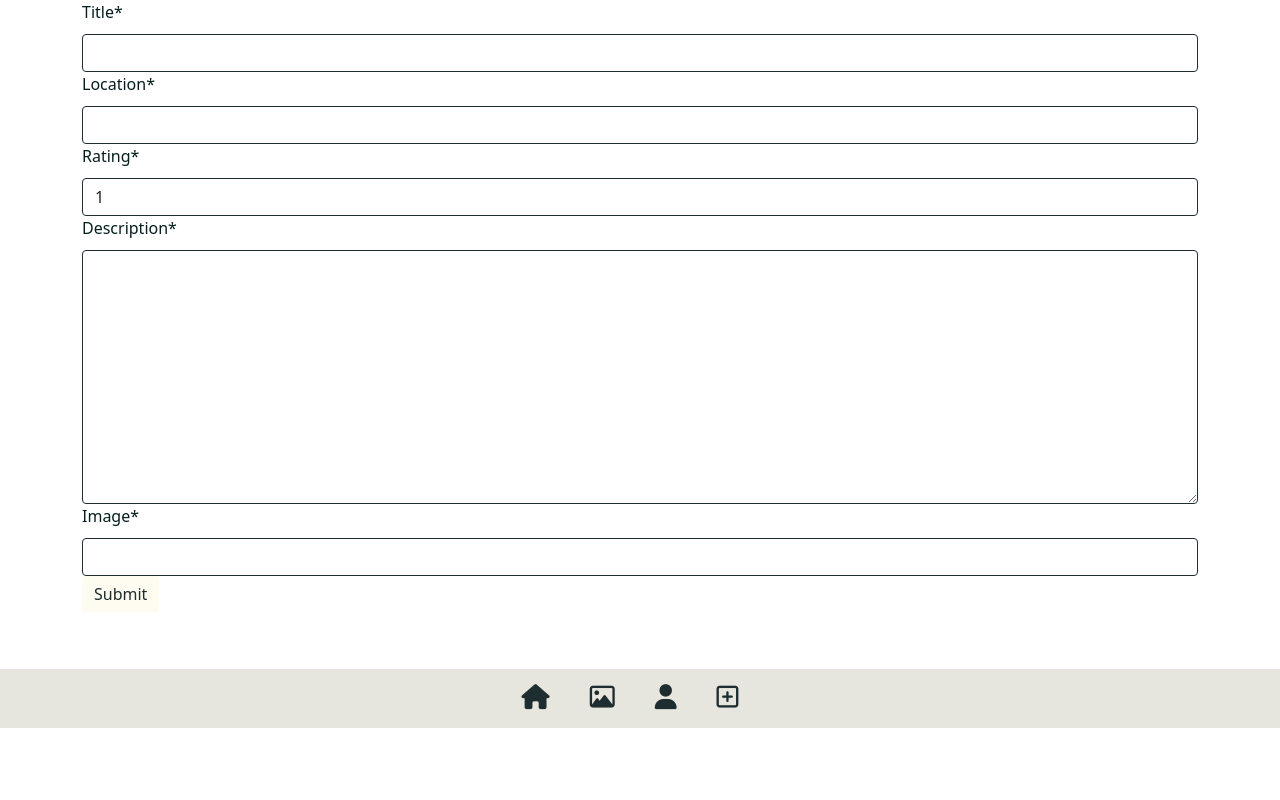
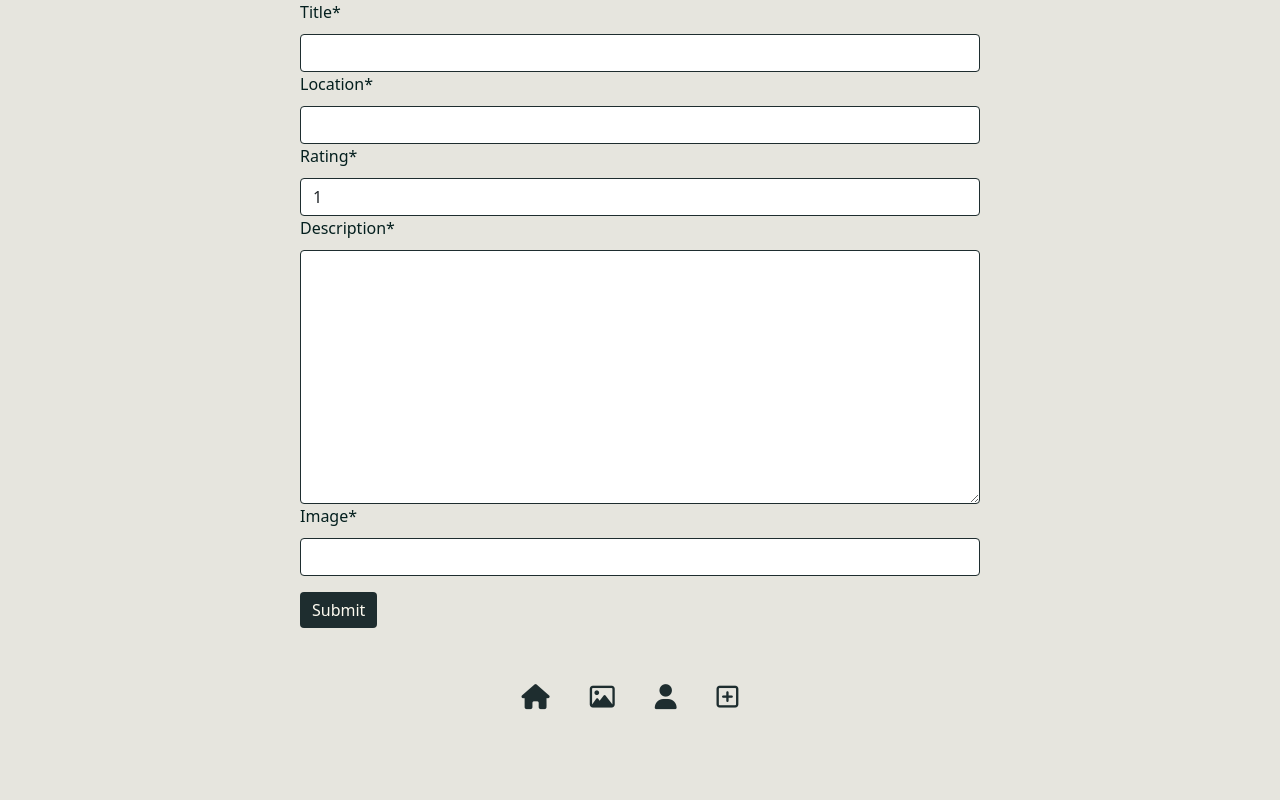
Before and after one commit to AshFitz/we-went, a Django app: page /add/ in a window 1280 px wide. Shown: the part 72-872 px from the top of the page. Before the commit the page ends 800 px from the top, so only its background shows below. Run offline with Django 3.2, Linux system fonts and the light colour scheme; the visitor is signed in with stand-in values (Sample User, id 1); some libraries are stand-ins or nearby versions.

Commit message:
add container and styling for edit post

```diff
--- a/templates/add_post.html
+++ b/templates/add_post.html
@@ -3,15 +3,16 @@
 
 {% block content %}
 
-<div class="container">
-    <div class="row">
+<div class="container-fluid edit-post-container">
+    <div class="inner-edit-container">
+        <div class="row post-text">
             <div class="col">
                 <form action="{% url 'add_post' %}" method="POST" enctype="multipart/form-data">
                     {% csrf_token %}
                     {{ post_form|crispy }}
-
-            <button class="btn btn-success">Submit</button>
+                    <button class="btn btn-success-post mt-3">Submit</button>
                 </form>
+            </div>
         </div>
     </div>
 </div>
```
Lines whose indentation alone changed are shown as unchanged.
